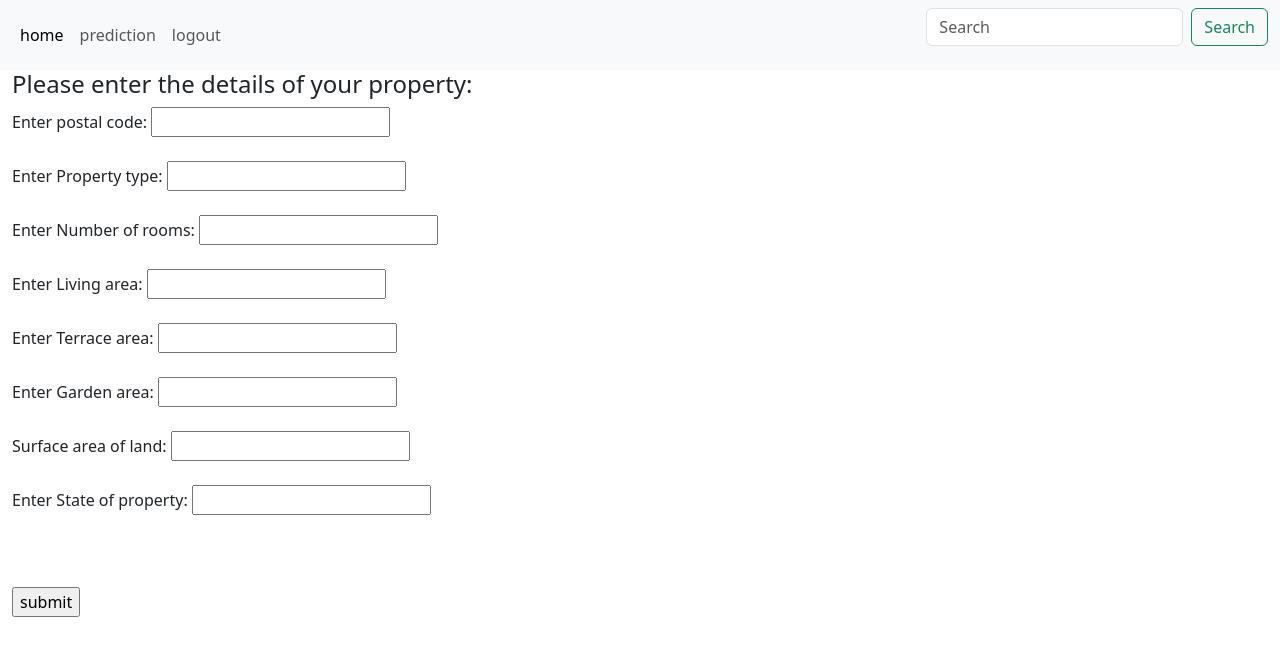
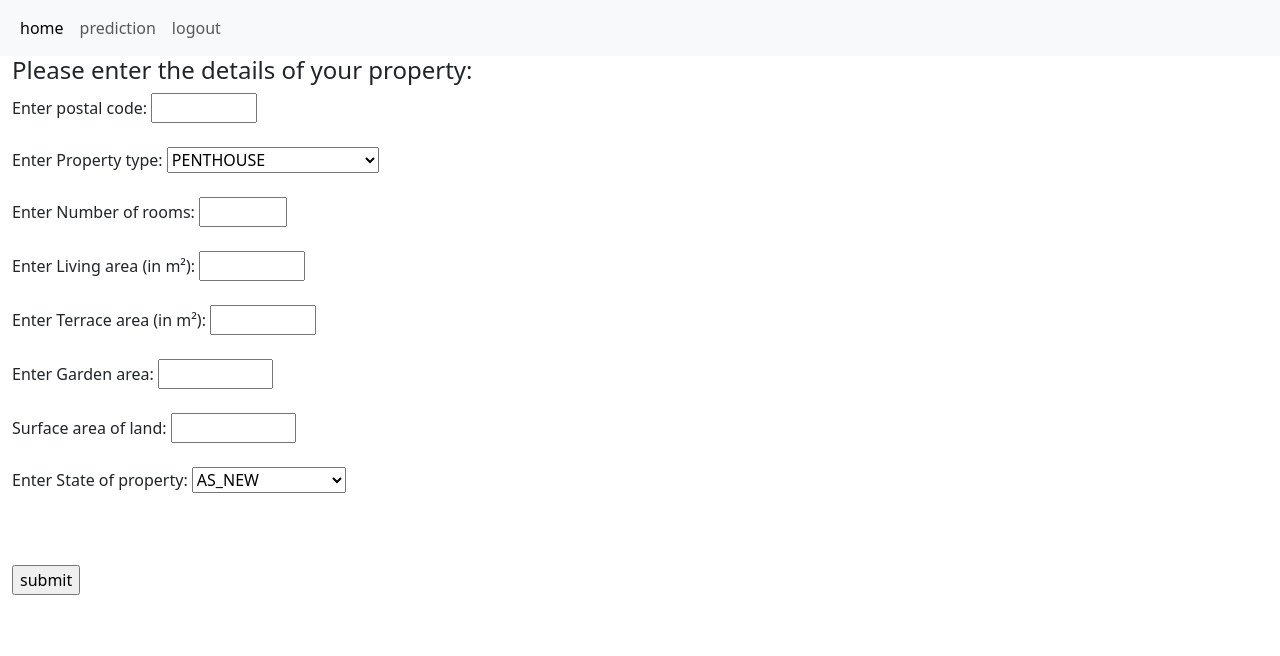
Before and after one commit to Naci-T/real-estate-price-prediction, a Flask app: page /prediction in a window 1280 px wide. Shown: the top 656 px of the page. Run offline with Flask 2, Linux system fonts and the light colour scheme; parts of the project's set-up code (start-up, migrations or seed data) failed here and were passed over.

Commit message:
changed templates

```diff
--- a/API/app.py
+++ b/API/app.py
@@ -1,43 +1,48 @@
+# Import libraries
 from flask import Flask, render_template, redirect, url_for, request, Markup
 import pickle
 import pandas as pd
 app = Flask(__name__)
 
-#import the model
+# Import the model
 model = pickle.load(open('model/rf_model.pkl', 'rb'))
 
+# Route to homepage
 @app.route('/', methods=['GET'])
 @app.route("/home")
 def home():
    return render_template("home.html")
 
-#province_list=['Brussels','Walloon Brabant','West Flanders','East Flanders','Liège', 'Hainaut', 'Luxembourg','Flemish Brabant','Namur','Antwerp','Limburg']
-
+# Route to predict house price
 @app.route("/prediction")
 def prediction():
-    #selector = ""
-    #for i in province_list:
-    #    selector += f"<option value={i}>{i}</option>"
-    #return render_template("prediction.html", selector = Markup(selector))
-    return render_template("prediction.html")
+    selector = ""
+    for i in state_map.keys():
+       selector += f"<option value={i}>{i}</option>"
+    selector2 = ""
+    for i in property_map.keys():
+       selector2 += f"<option value={i}>{i}</option>"
+    return render_template("prediction.html", selector = Markup(selector), selector2=Markup(selector2))
 
+# Route to go back to the homepage
 @app.route("/logout")
 def logout():
     return redirect(url_for("home"))
 
+# Route that returns the result (prediction) after pressing the submit button
 @app.route("/submit", methods=['POST'])
 def submit():
-    #province=request.form['provinces']
+    # Retrieve the values from form
     postcode=int(request.form['postal'])
-    subtype=int(request.form['sub'])
+    subtype=int(property_map[request.form['sub']])
     number=int(request.form['nr'])
     living_area=int(request.form['larea'])
     terrace_area=int(request.form['tarea'])
     garden_area=int(request.form['garea'])
     surface_area=int(request.form['sarea'])
-    state=int(request.form['stop'])
+    state=int(state_map[request.form['stop']])
 
-    #make a dict of the data
+    # Make a dictionary of the data to give as an input to the model
     dat = {
     'Postal_code': postcode,
     'Subtype_of_property': subtype,
@@ -49,7 +54,7 @@ def submit():
     'State_of_the_building': state
         }
 
-    #predict using model
+    # Make a dataframe with the dictionary and use it to predict the model
     df = pd.DataFrame(dat, index=[0])
     value = model.predict(df)
     value=int(value)
@@ -57,5 +62,9 @@ def submit():
     return {"prediction": value, "status_code": 200}
 
 
+# Lists used for dropdown menu in prediction.html:
+state_map = {"AS_NEW": 1, "JUST_RENOVATED": 2, "TO_RESTORE": 3, "GOOD": 4, "TO_RENOVATE": 5, "TO_BE_DONE_UP": 6}
+property_map={"PENTHOUSE": 1,"APARTMENT": 2, "DUPLEX": 3, "GROUND_FLOOR": 4, "FLAT_STUDIO": 5,"LOFT": 6, "TRIPLEX": 7, "SERVICE_FLAT": 8, "APARTMENT_GROUP": 9, "KOT": 10, "HOUSE": 11, "HOUSE_GROUP": 12, "APARTMENT_BLOCK": 13, "VILLA": 14, "MANSION": 15, "MIXED_USE_BUILDING": 16, "EXCEPTIONAL_PROPERTY": 17, "COUNTRY_COTTAGE": 18, "BUNGALOW": 19, "TOWN_HOUSE": 20, "FARMHOUSE": 21, "CHALET": 22, "CASTLE": 23, "OTHER_PROPERTY": 24, "MANOR_HOUSE": 25}
+
 if __name__ == '__main__':
    app.run(host='0.0.0.0')
--- a/API/templates/layout.html
+++ b/API/templates/layout.html
@@ -19,10 +19,6 @@
                     <a class="nav-link" href="/logout">logout</a>
                   </li>
                 </ul>
-                <form class="d-flex" role="search">
-                  <input class="form-control me-2" type="search" placeholder="Search" aria-label="Search">
-                  <button class="btn btn-outline-success" type="submit">Search</button>
-                </form>
               </div>
             </div>
           </nav>
--- a/API/templates/prediction.html
+++ b/API/templates/prediction.html
@@ -11,22 +11,29 @@
 <form action='/submit', method='POST'>
 
 
-  Enter postal code: <input type = "postal" name = "postal" />
+  Enter postal code: <input type = "number" name = "postal" min="1000" max="9992"/>
   <br><br>
-  Enter Property type: <input type = "sub" name = "sub" />
+  Enter Property type:
+  <select name="sub">
+    {{ selector2 }}
+  </select>
   <br><br>
-  Enter Number of rooms: <input type = "nr" name = "nr" />
+  Enter Number of rooms: <input type = "number" name = "nr" min="0" max="10"/>
   <br><br>
-  Enter Living area: <input type = "larea" name = "larea" />
+  Enter Living area (in m²): <input type = "number" name = "larea" min="0" max="5000"/>
   <br><br>
-  Enter Terrace area: <input type = "tarea" name = "tarea" />
+  Enter Terrace area (in m²): <input type = "number" name = "tarea" min="0" max="1000"/>
   <br><br>
-  Enter Garden area: <input type = "garea" name = "garea" />
+  Enter Garden area: <input type = "number" name = "garea" min="0" max="50000"/>
   <br><br>
-  Surface area of land: <input type = "sarea" name = "sarea" />
+  Surface area of land: <input type = "number" name = "sarea" min="0" max="100000"/>
   <br><br>
-  Enter State of property: <input type = "stop" name = "stop" />
+  Enter State of property:
+  <select name="stop">
+    {{ selector }}
+  </select>
   <br><br>
+
 <br><br>
 <input type="submit" value="submit"/>
 </form>
```
Also changed, not shown: API/static/homepage.jpg.
